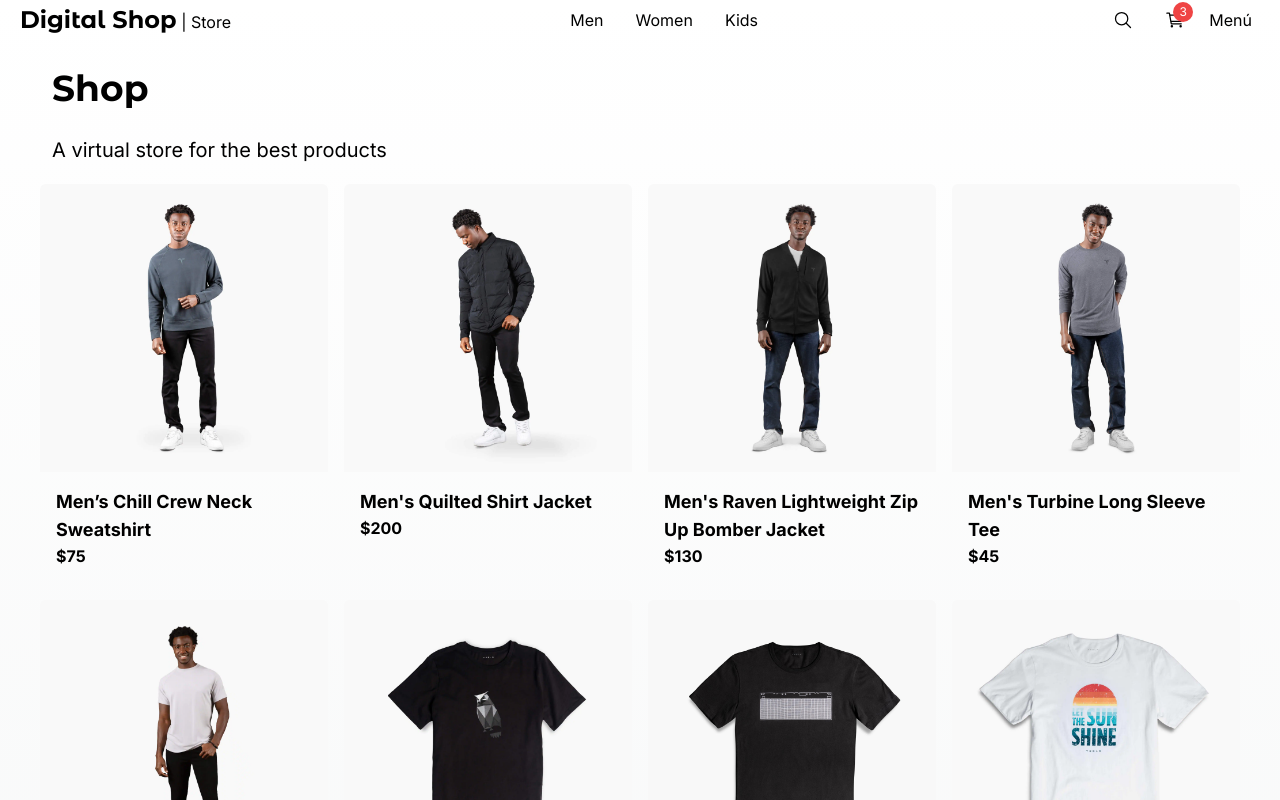
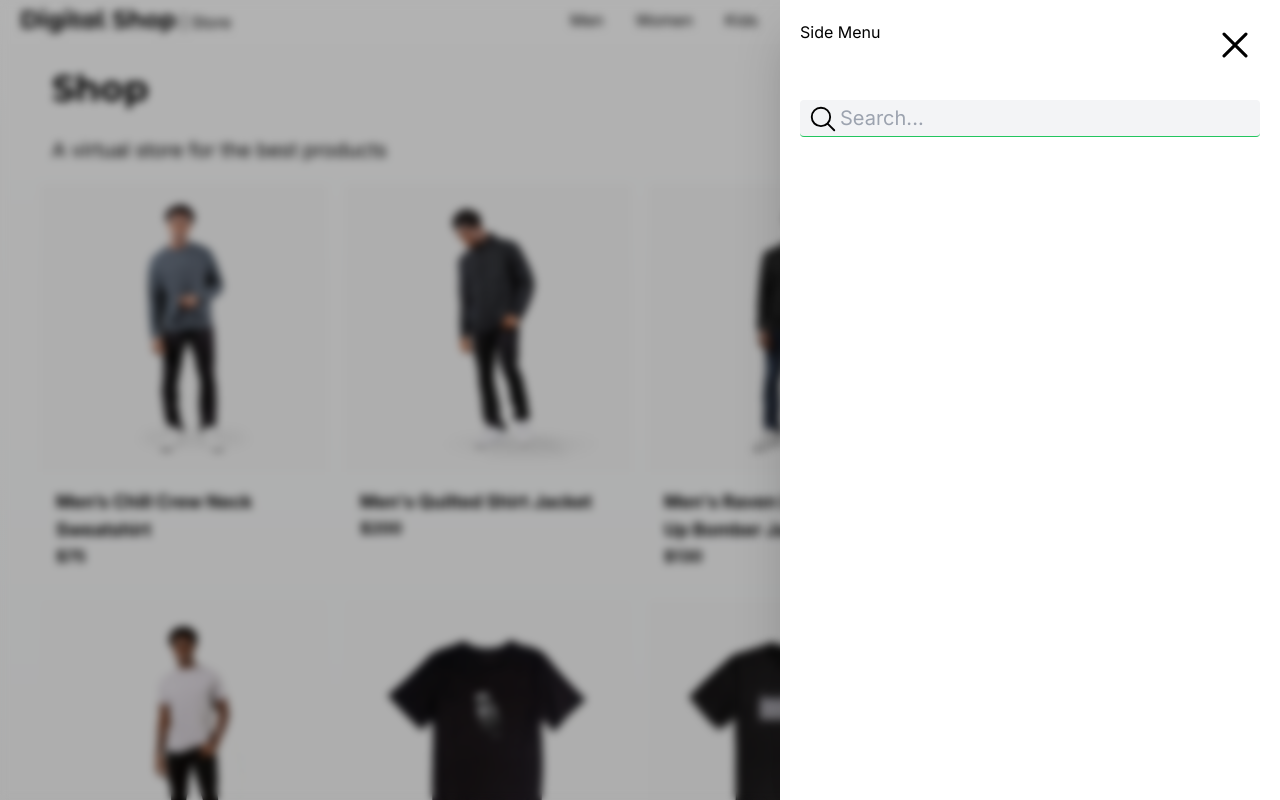
Before and after one commit to ferjbadev/fernando-shop, a Next.js app: page / in a window 1280 px wide. Shown: the top 800 px of the page. Built offline with nearby package versions, Linux system fonts and the light colour scheme.

Commit message:
Componente Sidebar

```diff
--- a/src/app/(shop)/layout.tsx
+++ b/src/app/(shop)/layout.tsx
@@ -1,3 +1,4 @@
+import SideBar from "@/components/sidebar/SideBar";
 import TopMenu from "@/components/ui/top-menu/TopMenu";
 
 export default function ShopLayout({ children }: {
@@ -5,9 +6,10 @@ export default function ShopLayout({ children }: {
 }) {
     return (
         <main className="min-h-screen">
-            <TopMenu/>
+            <TopMenu />
+            <SideBar />
             <div className="px-0 sm:px-10">
-            {children}
+                {children}
             </div>
         </main>
     );
--- a/src/components/index.ts
+++ b/src/components/index.ts
@@ -4,3 +4,4 @@ export * from './ui/top-menu/TopMenu'
 export * from './ui/title/Title'
 export * from './products/ProductGrid'
 export * from './products/ProductGridItem'
+export * from './sidebar/SideBar'
--- /dev/null
+++ b/src/components/sidebar/SideBar.tsx
@@ -0,0 +1,43 @@
+"use client";
+
+import { IoCloseOutline, IoSearchOutline } from "react-icons/io5";
+
+const SideBar = () => {
+    return (
+        <div>
+            {/* Fondo negro */}
+            <div className="fixed top-0 left-0 w-screen h-screen z-10 bg-black opacity-30"></div>
+
+
+            {/* Fondo blur */}
+            <div className="fide-in fixed top-0 left-0 w-screen h-screen z-10 backdrop-filter backdrop-blur-sm"></div>
+
+            {/* // Menu lateral */}
+            <nav className="fixed p-5 right-0 top-0 w-[500px] h-screen bg-white z-20 shadow-2xl transform -transition-all duration-300">
+                {/* Todo: efecto de slide */}
+                Side Menu
+
+                <IoCloseOutline
+                    size={50}
+                    className="absolute top-5 right-5 cursor-pointer"
+                    onClick={() => console.log("click")} // Funcion para cerrar el menu lateral
+                />
+
+                {/* Input */}
+                <div className="relative mt-14">
+                    <IoSearchOutline
+                        size={30}
+                        className="absolute top-1 left-2" />
+
+                    <input
+                        type="text"
+                        placeholder="Search..."
+                        className="w-full bg-gray-100 rounded pl-10 py-1 pr-10 border-b text-xl focus:outline-none focus:border-blue-800 border-green-500" />
+
+                </div>
+            </nav>
+        </div>
+    )
+}
+
+export default SideBar
```
